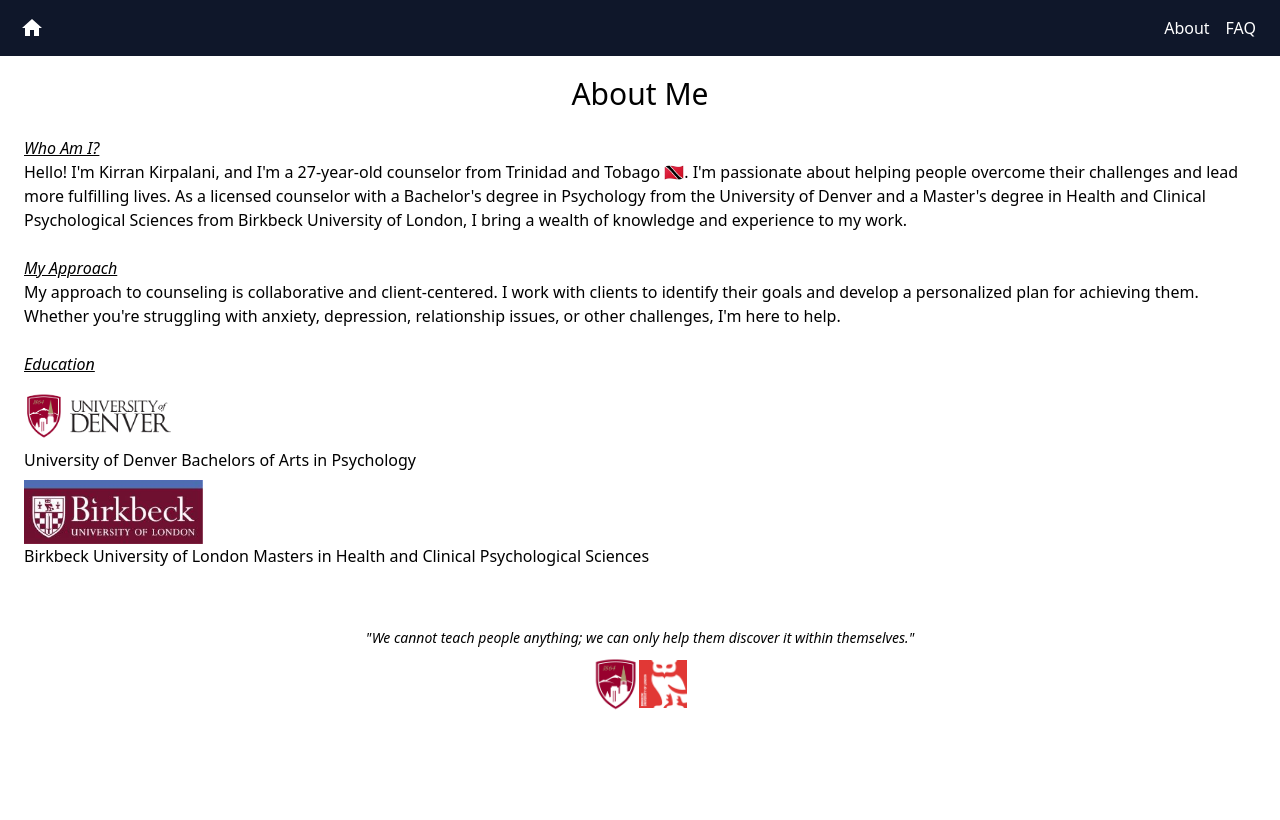
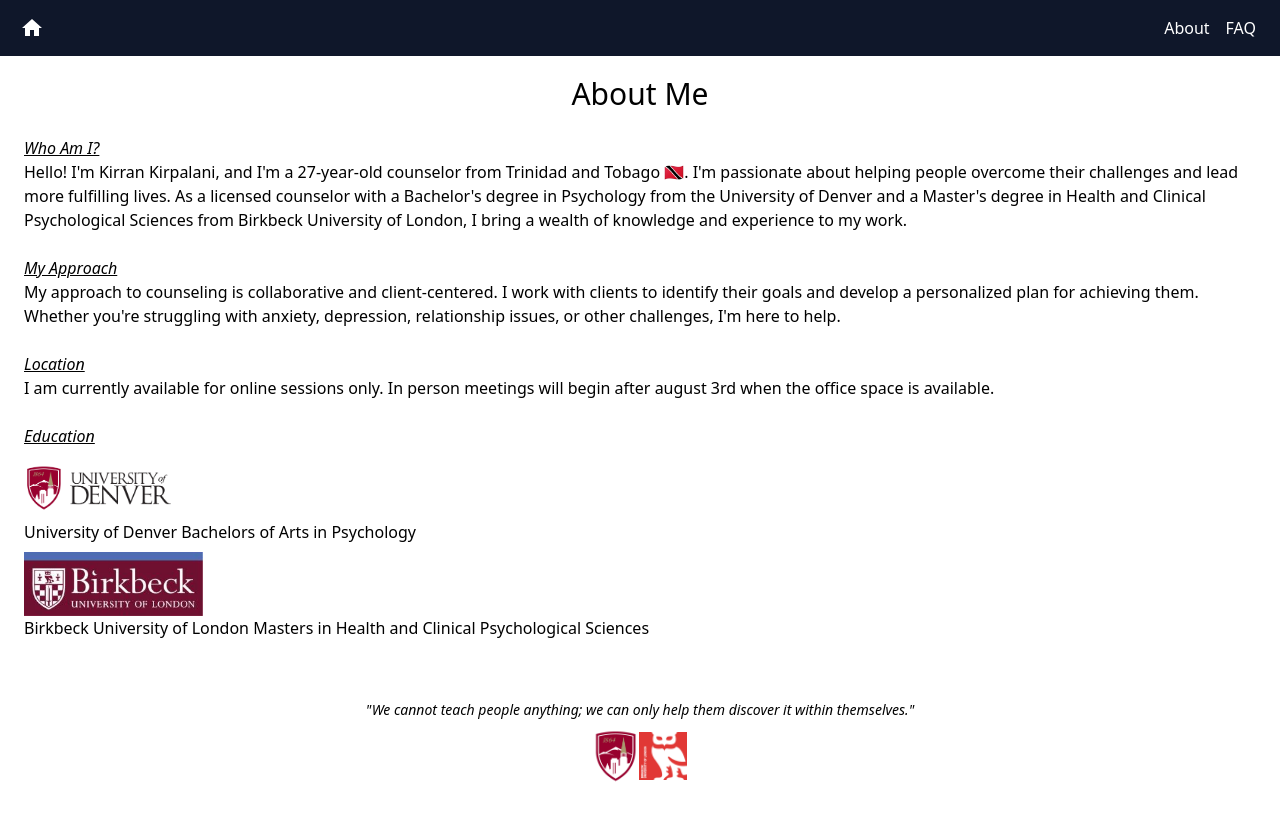
Before and after one commit to kirran01/psych, a React (Vite) app: page /about in a window 1280 px wide. Shown: the top 820 px of the page. Built offline with nearby package versions, Linux system fonts and the light colour scheme.

Commit message:
netlify toml, about page

```diff
--- a/src/pages/about.jsx
+++ b/src/pages/about.jsx
@@ -14,6 +14,10 @@ const About = () => {
             <div className='p-3'>
                 <p className='italic underline'>My Approach</p>
                 <p>My approach to counseling is collaborative and client-centered. I work with clients to identify their goals and develop a personalized plan for achieving them. Whether you're struggling with anxiety, depression, relationship issues, or other challenges, I'm here to help.</p>
+            </div>
+            <div className='p-3'>
+                <p className='italic underline'>Location</p>
+                <p>I am currently available for online sessions only. In person meetings will begin after august 3rd when the office space is available.</p>
             </div>
             <div className='p-3 flex flex-col'>
                 <p className='italic underline'>Education</p>
```
Also changed, not shown: 1 other file (tests, documents, lock files or other folders).
